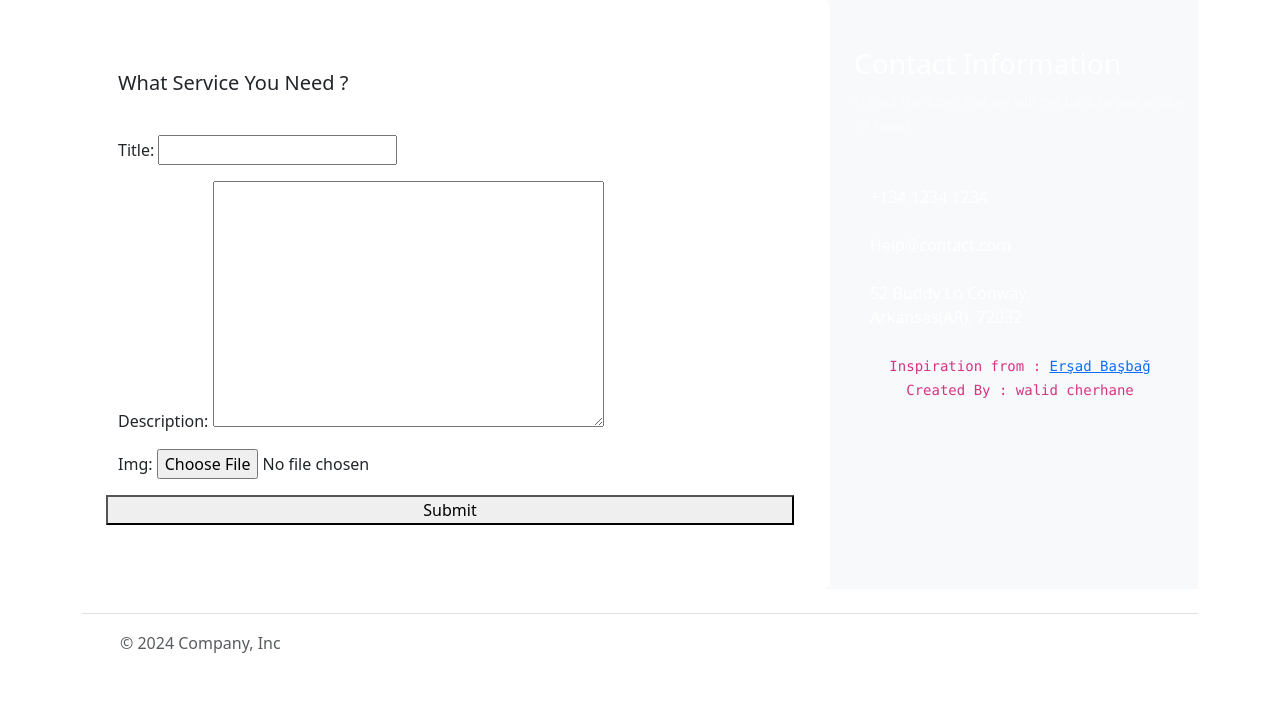
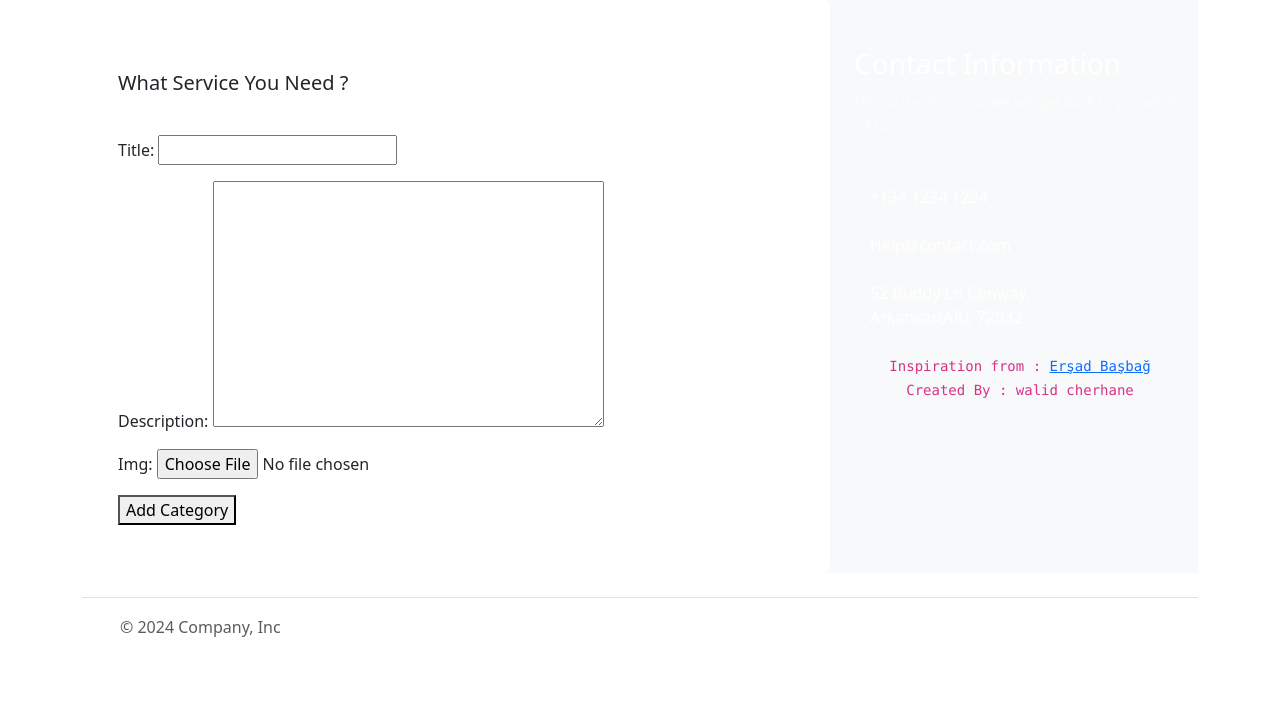
Before and after one commit to itsmeShishir/orchid, a Django app: page /addCategory/ in a window 1280 px wide. Shown: the part 98-800 px from the top of the page. Run offline with Django 5.2, Linux system fonts and the light colour scheme.

Commit message:
Just Baisc one

```diff
--- a/contact/views.py
+++ b/contact/views.py
@@ -109,11 +109,10 @@ def allCategory_view(request):
 
 def all_category(request):
     if request.method == "POST":
-        form = CategoryForm(request.POST)
+        form = CategoryForm(request.POST, request.FILES)
         if form.is_valid():
             form.save()
             return redirect('home')
     else:
         form = CategoryForm()
-
     return render(request, "categoryAdd.html", {'form':form})
--- a/templates/categoryAdd.html
+++ b/templates/categoryAdd.html
@@ -6,11 +6,11 @@
         <div class="d-flex mb-3 flex-column">
           <h1 class="h5 text-capitalize my-4">What service You need ?</h1>
         </div>
-        <form method="POST"  class="row mb-3">
-            {% csrf_token %}
-            {{ form.as_p }}
-            <button type="submit">Submit</button>
-        </form>
+        <form method="POST" enctype="multipart/form-data">
+        {% csrf_token %}
+        {{ form.as_p }}
+        <button type="submit">Add Category</button>
+    </form>
       </div>
       <div class="col-lg-4 col-md-12 text-white aside px-4 py-5">
         <div class="mb-5">
```
Also changed, not shown: db.sqlite3, media/category/portfolio3.jpg (added), media/category/post-image5.jpg (added), media/category/post-image6.jpg (added), media/category/post-image6_OyitR9Z.jpg (added), media/category/post-image6_jHRedLL.jpg (added).
